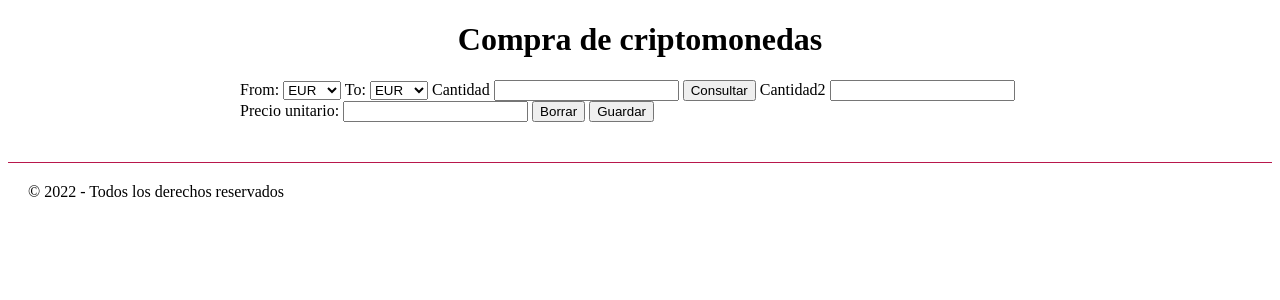
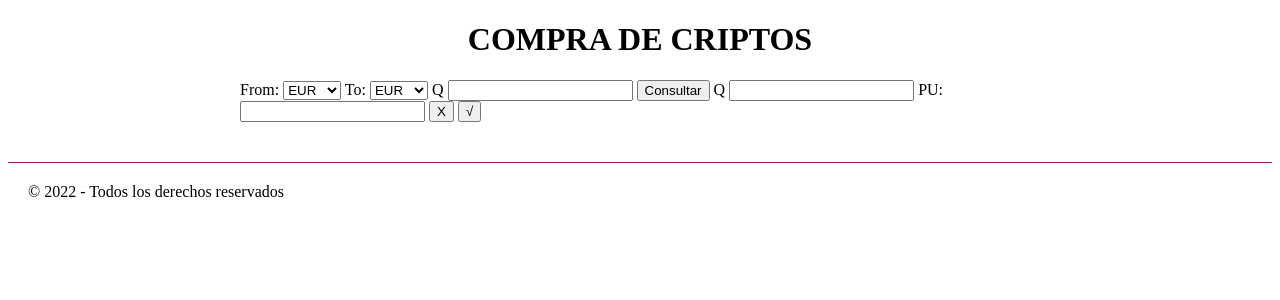
Before and after one commit to Davidrl-89/CryptoConverter, a Flask app: page /purchase in a window 1280 px wide. Shown: the part 93-393 px from the top of the page. Run offline with Flask 2, Linux system fonts and the light colour scheme.

Commit message:
feat: mejoras

```diff
--- a/balance/forms.py
+++ b/balance/forms.py
@@ -19,13 +19,13 @@ class movimientosForm(FlaskForm):
     moneda_to = SelectField("To: ", choices=[
         ("EUR", "EUR"), ("BTC", "BTC"), ("ETH", "ETH"), ("LUNA", "LUNA"), ("LINK", "LINK")], validators=[DataRequired(), validar_moneda])
 
-    cantidad_from = FloatField("Cantidad",validators=[DataRequired(message="La cantidad debe de ser un número positivo y mayor que 0"),
+    cantidad_from = FloatField("Q",validators=[DataRequired(message="La cantidad debe de ser un número positivo y mayor que 0"),
     NumberRange(min=0.00001, max=99999999)])
 
     consultar = SubmitField("Consultar")
 
-    cantidad_to = FloatField("Cantidad2")
-    PU = FloatField("Precio unitario: ")
+    cantidad_to = FloatField("Q")
+    PU = FloatField("PU: ")
 
-    borrar = SubmitField("Borrar")
-    aceptar = SubmitField("Guardar")
+    borrar = SubmitField("X")
+    aceptar = SubmitField("√")
--- a/balance/templates/purchase.html
+++ b/balance/templates/purchase.html
@@ -5,7 +5,7 @@
 {% endblock %}
 
 {% block page_title %}
-Compra de criptomonedas
+COMPRA DE CRIPTOS
 {% endblock %}
 
 {% block contenido %}
```
